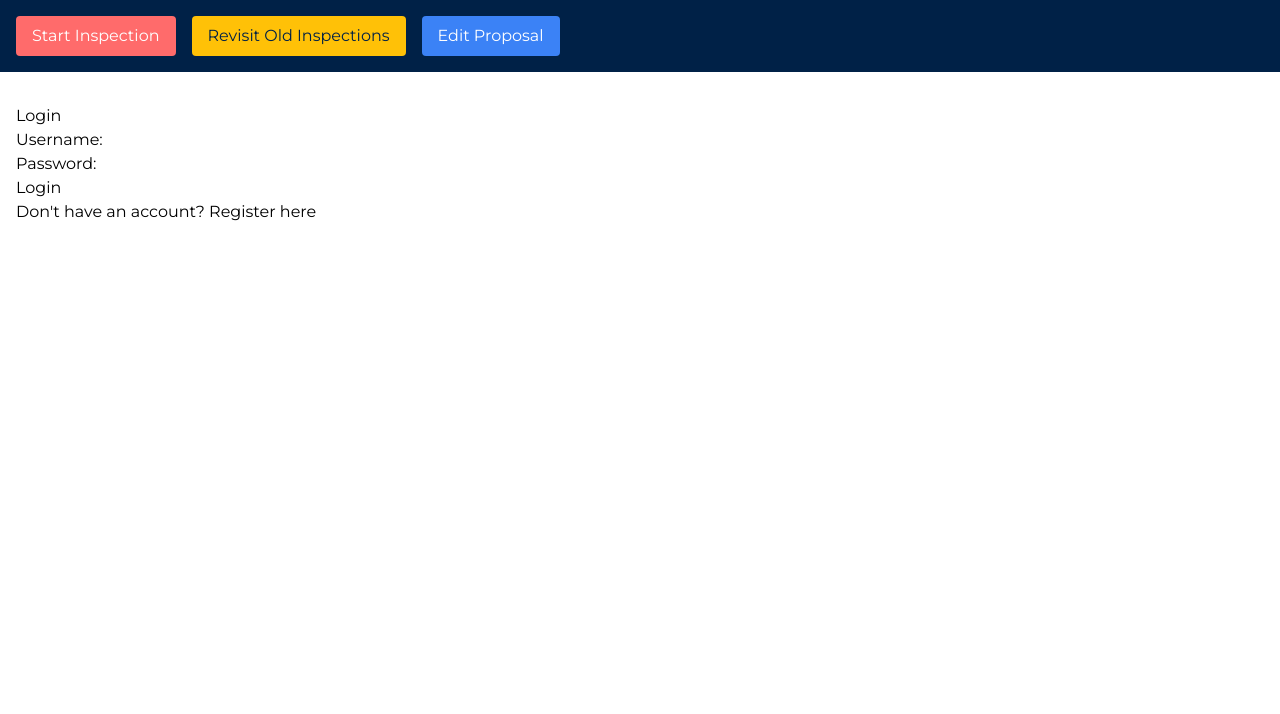
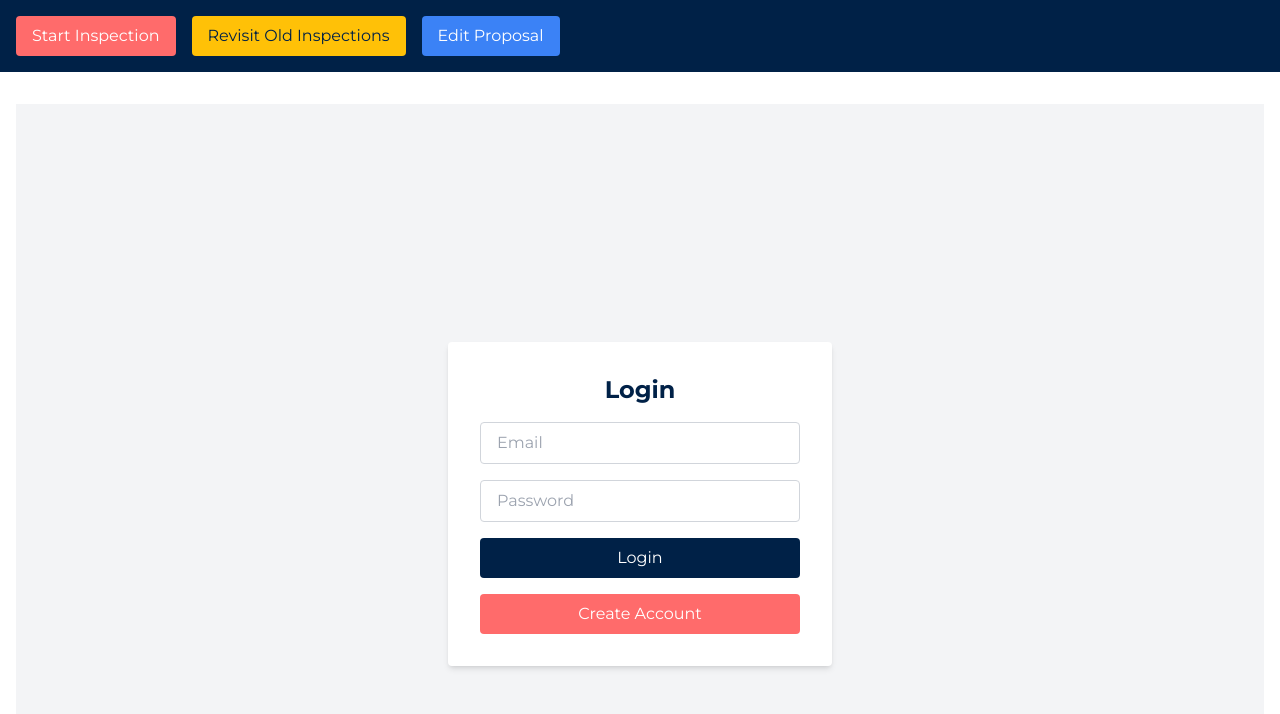
Before and after one commit to Turdboy/AmericanstructionPDF, a React (Vite) app: page /login in a window 1280 px wide. Shown: the top 714 px of the page. Built offline with nearby package versions, Linux system fonts and the light colour scheme; what pdfmake would draw is missing.

Commit message:
Update LoginPage.tsx

```diff
--- a/src/components/LoginPage.tsx
+++ b/src/components/LoginPage.tsx
@@ -1,75 +1,53 @@
 import React, { useState } from "react";
-import axios from "axios";
-import { useNavigate } from "react-router-dom";  // Use useNavigate instead of useHistory
+import { useNavigate } from "react-router-dom";
+import { signInWithEmailAndPassword } from "firebase/auth";
+import { auth } from "../firebase";
 
 const LoginPage: React.FC = () => {
-  const [username, setUsername] = useState<string>("");
-  const [password, setPassword] = useState<string>("");
-  const [error, setError] = useState<string>("");
-
-  const navigate = useNavigate();  // Changed to useNavigate
+  const navigate = useNavigate();
+  const [email, setEmail] = useState("");
+  const [password, setPassword] = useState("");
 
   const handleLogin = async (e: React.FormEvent) => {
     e.preventDefault();
-
-    // Basic client-side validation
-    if (!username || !password) {
-      setError("Please enter both username and password.");
-      return;
-    }
-
     try {
-      // Make login request to server
-      const response = await axios.post("http://localhost:5000/login", {
-        username,
-        password,
-      });
-
-      if (response.data.success) {
-        // Save user data to localStorage (or use context if needed)
-        localStorage.setItem("user", JSON.stringify({ username }));
-        navigate("/dashboard"); // Redirect to the dashboard or main page using navigate
-      } else {
-        setError(response.data.message || "Login failed. Try again.");
-      }
+      await signInWithEmailAndPassword(auth, email, password);
+      navigate("/inspection");
     } catch (error) {
-      console.error("Login error:", error);
-      setError("An error occurred. Please try again.");
+      alert("❌ Login failed. Please check your email and password.");
+      console.error(error);
     }
   };
 
   return (
-    <div className="login-container">
-      <h2>Login</h2>
-      {error && <p style={{ color: "red" }}>{error}</p>}
-      <form onSubmit={handleLogin}>
-        <div>
-          <label htmlFor="username">Username:</label>
+    <div className="min-h-screen flex items-center justify-center bg-gray-100">
+      <form onSubmit={handleLogin} className="bg-white p-8 rounded shadow-md space-y-4 w-full max-w-sm">
+        <h2 className="text-2xl font-bold text-center text-[#002147]">Login</h2>
         <input
-            type="text"
-            id="username"
-            name="username"
-            value={username}
-            onChange={(e) => setUsername(e.target.value)}
-            required
+          type="email"
+          placeholder="Email"
+          className="w-full px-4 py-2 border border-gray-300 rounded"
+          value={email}
+          onChange={(e) => setEmail(e.target.value)}
         />
-        </div>
-        <div>
-          <label htmlFor="password">Password:</label>
         <input
           type="password"
-            id="password"
-            name="password"
+          placeholder="Password"
+          className="w-full px-4 py-2 border border-gray-300 rounded"
           value={password}
           onChange={(e) => setPassword(e.target.value)}
-            required
         />
-        </div>
-        <button type="submit">Login</button>
+        <button type="submit" className="w-full bg-[#002147] text-white py-2 rounded hover:bg-[#001830]">
+          Login
+        </button>
+        <button
+          type="button"
+          onClick={() => navigate("/create-account")}
+          className="w-full bg-[#FF6B6B] text-white py-2 rounded hover:bg-[#FF4B4B]"
+        >
+          Create Account
+        </button>
       </form>
-      <div>
-        <p>Don't have an account? <a href="/register">Register here</a></p>
-      </div>
     </div>
   );
 };
```
Lines whose indentation alone changed are shown as unchanged.
